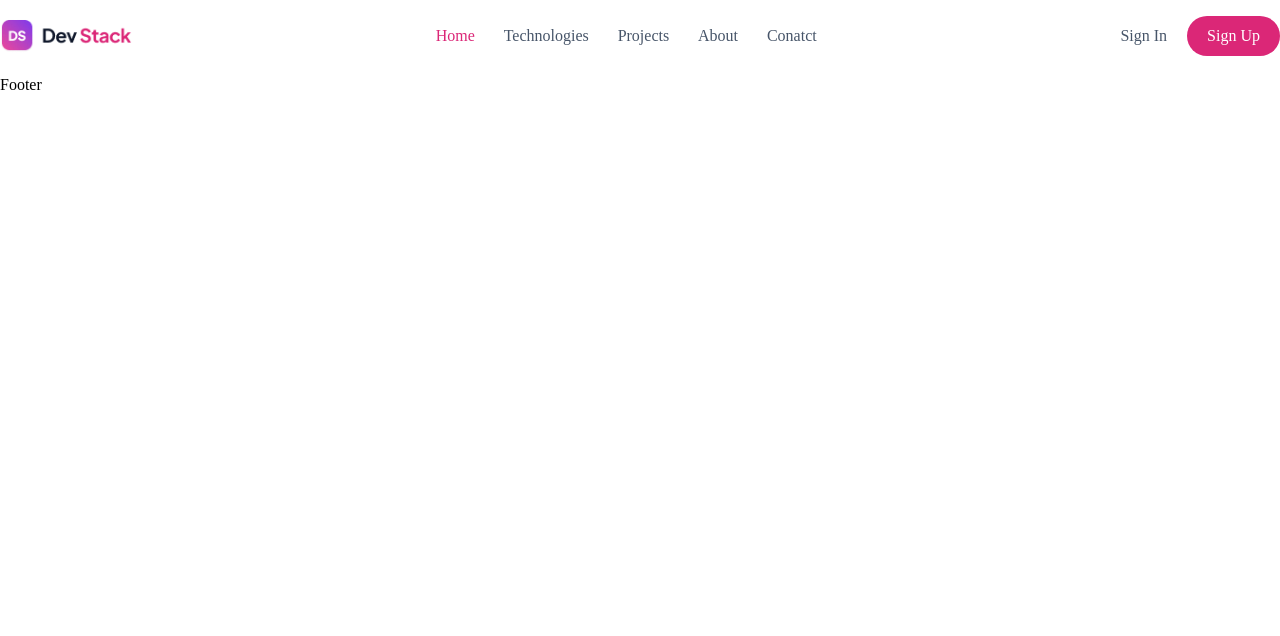
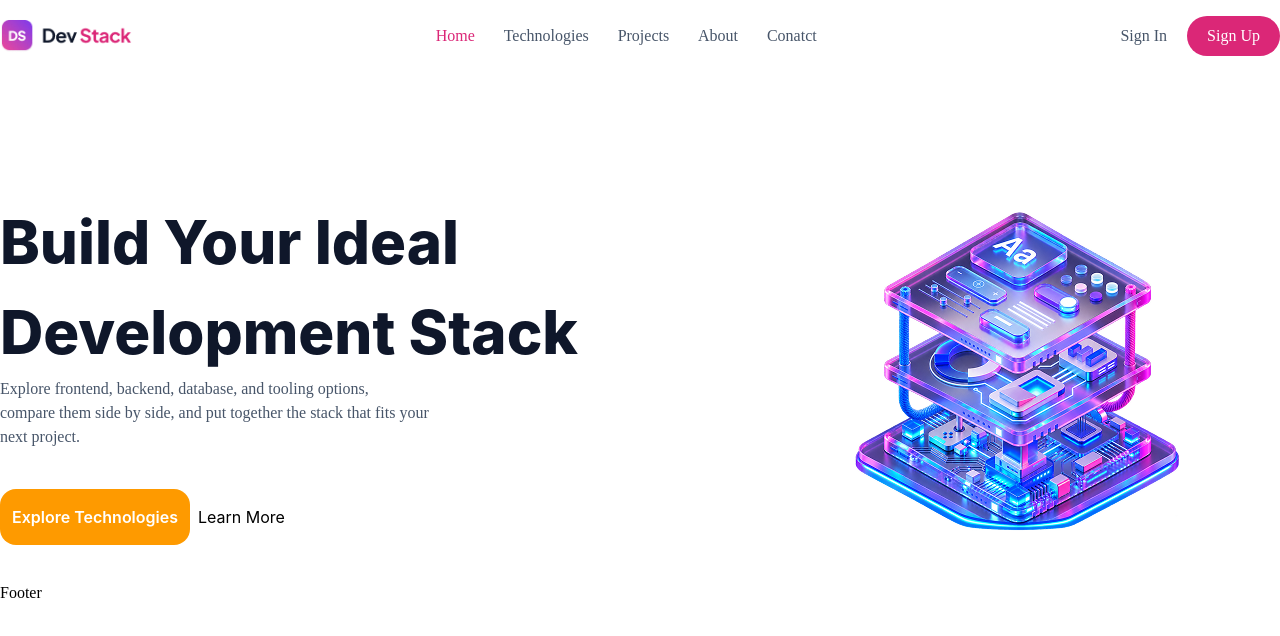
Before and after one commit to noushinfatema/Assignment, a React (Vite) app: page / in a window 1280 px wide. Shown: the top 636 px of the page. Built offline with nearby package versions, Linux system fonts and the light colour scheme.

Commit message:
Built the Hero section

```diff
--- a/src/App.tsx
+++ b/src/App.tsx
@@ -1,7 +1,8 @@
-import React from 'react';
-import { ToastContainer, toast } from 'react-toastify';
+
+// import { ToastContainer, toast } from 'react-toastify';
 import Navbar from './components/Navbar';
 import Footer from './components/Footer';
+import HeroSection from './components/HeroSection';
 
 
 const App = () => {
@@ -9,8 +10,9 @@ const App = () => {
   return (
     <div>
       <Navbar/>
+      <HeroSection/>
       <Footer/>
-        <ToastContainer />
+        {/* <ToastContainer /> */}
     </div>
   );
 };
--- /dev/null
+++ b/src/components/HeroSection.tsx
@@ -0,0 +1,22 @@
+import bannerphoto from '../assets/banner-stack.png'
+
+const HeroSection = () => {
+    return (
+        <section className="flex justify-between items-center h-105 container mx-auto mt-22">
+            {/* content wrapper */}
+            <div>
+                <p className="font-extrabold font-[inter] text-[60px] text-heroSection mb-0">Build Your Ideal<br/> <span className='text-heroGradient'>Development Stack</span></p>
+                <p className='font-[Plus Jakarta Sans] text-small'>Explore frontend, backend, database, and tooling options,<br/> compare them side by side, and put together the stack that fits your <br/>next project.</p>
+                <div className='flex gap-2 mt-10'>
+                    <button className='font-inter font-semibold text-background py-4 px-3 bg-amber-500 rounded-2xl'>Explore Technologies</button>
+                    <button className='font-inter'>Learn More</button>
+                </div>
+            </div>
+            <div>
+                <img src={bannerphoto} alt="" />
+            </div>
+        </section>
+    );
+};
+
+export default HeroSection;
--- a/src/index.css
+++ b/src/index.css
@@ -8,6 +8,8 @@
   --color-magenta :  #db2777FF;
   --color-midnight-navy : #0A0F1D ;
   --color-background : #FFFFFF ;
+  --color-heroSection : #0f172aFF;
+  --color-heroGradient : linear-gradient(to bottom, rgba(255, 87, 34, 1) 0%,rgba(216, 27, 126, 1) 50%,rgba(124, 58, 237, 1) 100%);
 
 }
 
@@ -17,6 +19,6 @@
   }
   body{
   background: var(--color-background);
-  font-family: var(--font-sans);
+  /* font-family: var(--font-sans); */
 }
 }
```
